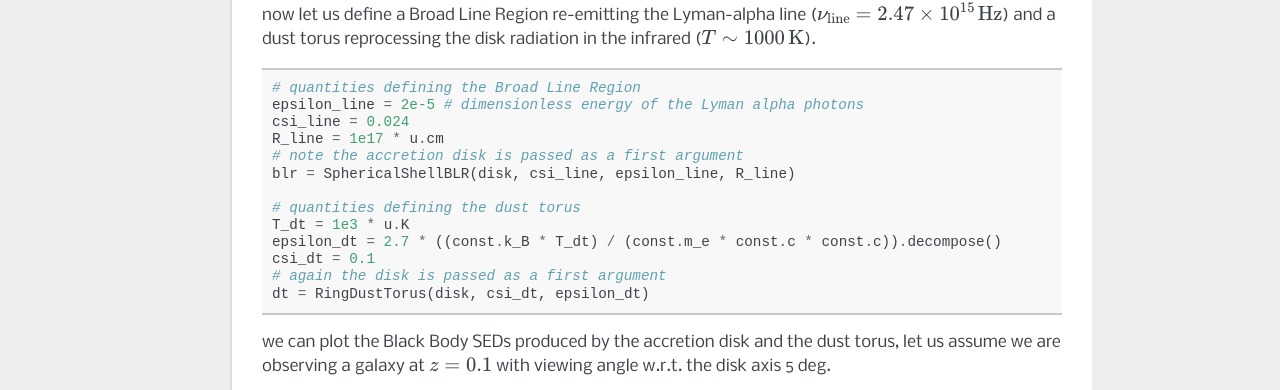
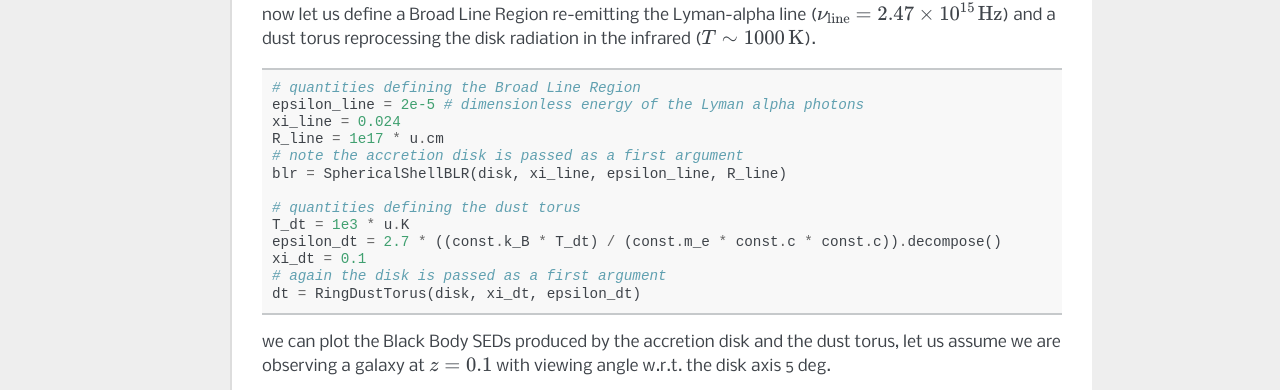
Before and after one commit to cosimoNigro/agnpy, a Sphinx documentation site: the page built from docs/targets.rst, in a window 1280 px wide. Shown: the part 1031-1421 px from the top of the page. Built offline with Sphinx 7.4.7, drawn with Linux system fonts in a browser that asks for light colours.

```diff
--- a/docs/targets.rst
+++ b/docs/targets.rst
@@ -57,17 +57,17 @@
 
 	# quantities defining the Broad Line Region
 	epsilon_line = 2e-5 # dimensionless energy of the Lyman alpha photons
-	csi_line = 0.024
+	xi_line = 0.024
 	R_line = 1e17 * u.cm
 	# note the accretion disk is passed as a first argument
-	blr = SphericalShellBLR(disk, csi_line, epsilon_line, R_line)
+	blr = SphericalShellBLR(disk, xi_line, epsilon_line, R_line)
 
 	# quantities defining the dust torus
 	T_dt = 1e3 * u.K
 	epsilon_dt = 2.7 * ((const.k_B * T_dt) / (const.m_e * const.c * const.c)).decompose()
-	csi_dt = 0.1
+	xi_dt = 0.1
 	# again the disk is passed as a first argument
-	dt = RingDustTorus(disk, csi_dt, epsilon_dt)
+	dt = RingDustTorus(disk, xi_dt, epsilon_dt)
 
 we can plot the Black Body SEDs produced by the accretion disk and the dust torus, let us assume we are observing a galaxy at :math:`z=0.1` with viewing angle w.r.t. the disk axis 5 deg.
 
```
Also changed, not shown: 4 other files.
